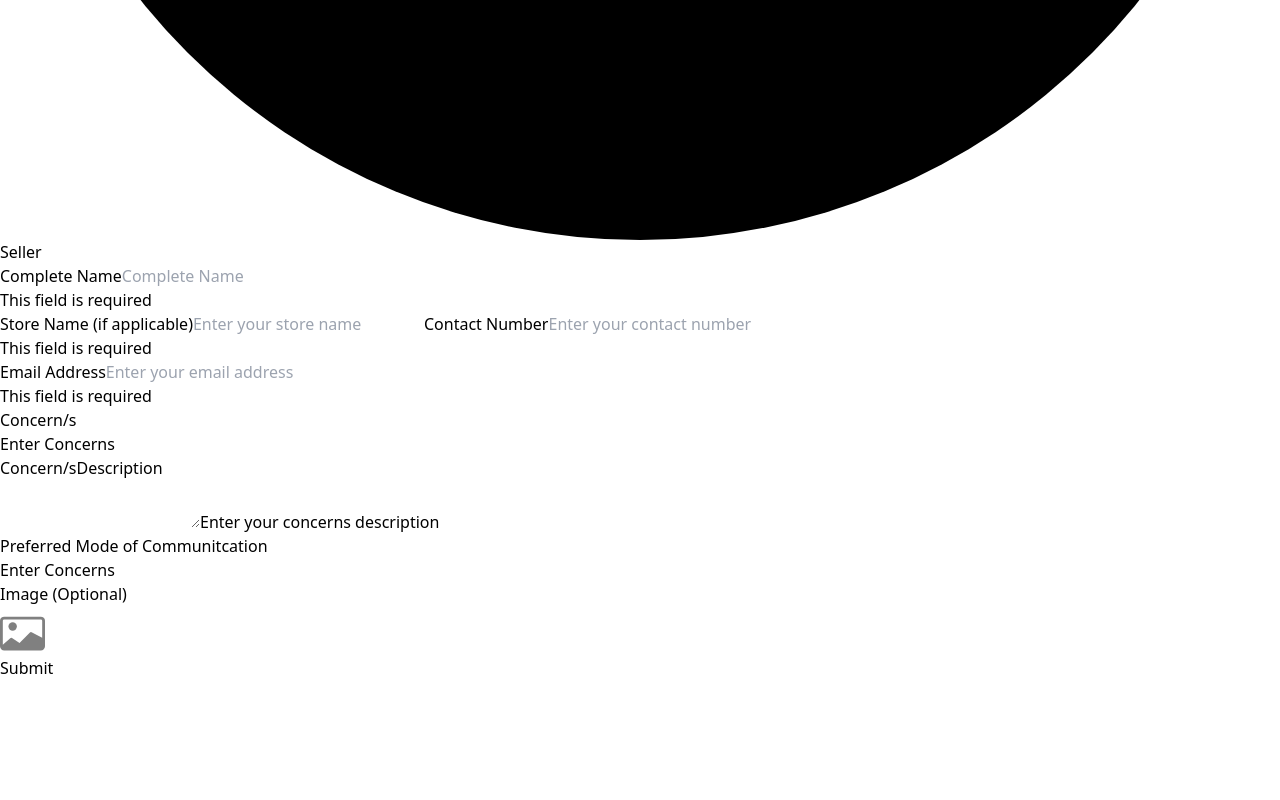
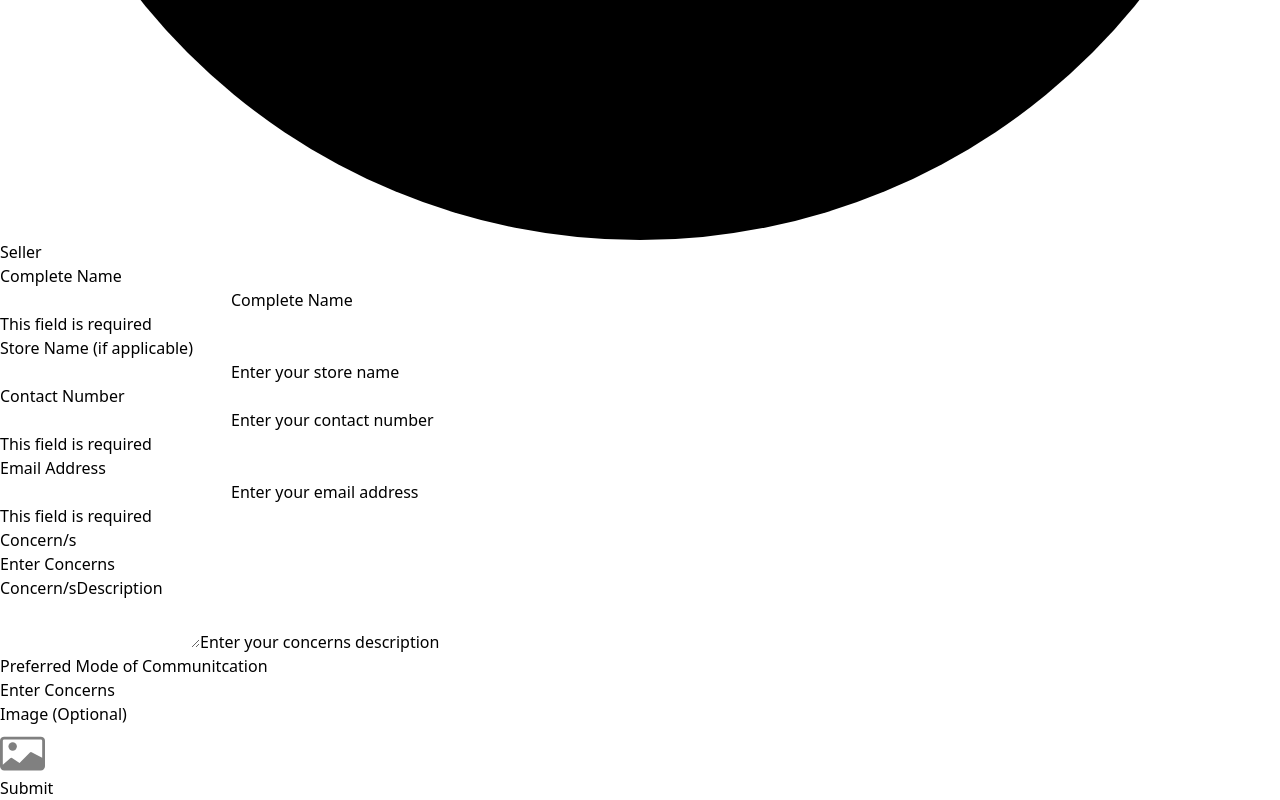
Before and after one commit to ron-thecertifiedbomb/hub2home, a React (Vite) app: page / in a window 1280 px wide. Shown: the part 2584-3384 px from the top of the page. Before the commit the page ends 3264 px from the top, so only its background shows below. Built offline with nearby package versions, Linux system fonts and the light colour scheme; a web font is replaced by a local one; what @material-tailwind/react would draw is missing.

Commit message:
fixed layout

```diff
--- a/src/components/Form/Form.jsx
+++ b/src/components/Form/Form.jsx
@@ -1,6 +1,6 @@
 import React, { useState, useEffect } from "react";
 import { Radio } from "@material-tailwind/react";
-import { Select, Option, Textarea } from "@material-tailwind/react";
+import { Select, Option, Textarea, Input } from "@material-tailwind/react";
 import { BsCardImage } from "react-icons/bs";
 
 const Form = () => {
@@ -21,7 +21,6 @@
     setContactNumber("");
     setEmailAddress("");
   }, [errorName, errorContactNumber, errorEmailAddress]);
-
 
   const handleSubmit = (e) => {
     e.preventDefault();
@@ -48,36 +47,38 @@
     seterrorEmailAddress(false);
   };
 
-
-
   return (
     <form
       onSubmit={handleSubmit}
-      className=" p-5 pt-[70px] mb-40 max-w-[1140px] w-full m-auto  md:p-2px lg:pt-[86px]"
+      className=" p-5 pt-[70px] mb-40 max-w-[1020px] w-full m-auto  md:p-2px lg:pt-[86px]"
     >
       <h1 className=" font-Roboto font-bold text-[18px]">I am a</h1>
 
-      <div className="flex sm:gap-20 md:gap-35 mt-[15px] mb-[15px]">
-        <div className="flex sm:gap-2 justify-center items-center md:gap-5">
+      <div className="flex sm:gap-25 md:gap-[35px] mt-[15px] mb-[15px]">
+        <div className="flex sm:gap-1 justify-center items-center md:gap-2">
           <Radio id="red" name="color" color="red" /> <label>Buyer</label>
         </div>
-        <div className="flex sm:gap-2 justify-center items-center md:gap-5">
+        <div className="flex sm:gap-2 justify-center items-center md:gap-3">
           <Radio id="red" name="color" color="red" /> <label>Seller</label>
         </div>
       </div>
 
+      <div className="flex flex-col w-full gap-2 mt-5 mb-1">
         <label className=" font-Roboto font-bold text-[18px]">
           Complete Name
         </label>
-      <input
-        className=" mt-[12px] shadow appearance-none border border-red-500 rounded w-full h-[45px] py-2 px-3 text-gray-700 mb-3 leading-tight focus:outline-none focus:shadow-outline"
-        id="name"
+        <Input
+          color="red"
+          size="md"
+          label="Complete Name"
+          id="email address"
           type="text"
-        placeholder="Complete Name"
           value={name}
           onChange={(e) => setName(e.target.value)}
           onFocus={handleFocus}
         />
+      </div>
+
       {errorName ? (
         <p class=" text-red-500 text-xs italic mb-5">This field is required</p>
       ) : (
@@ -86,31 +87,37 @@
         </p>
       )}
 
+      <div className="flex flex-col w-full gap-2 mt-5 mb-10">
         <label className=" font-Roboto font-bold text-[18px]">
           Store Name (if applicable)
         </label>
-      <input
-        className=" mt-[12px] mb-[51px] mb-shadow appearance-none border border-red-500 rounded w-full h-[45px] py-2 px-3 text-gray-700  leading-tight focus:outline-none focus:shadow-outline"
-        id="name"
+        <Input
+          color="red"
+          size="md"
+          label="Enter your store name"
+          id="email address"
           type="text"
-        placeholder="Enter your store name"
           value={storeName}
           onChange={(e) => setStoreName(e.target.value)}
           onFocus={handleFocus}
         />
+      </div>
 
+      <div className="flex flex-col w-full gap-2 mt-5 mb-1">
         <label className=" font-Roboto font-bold text-[18px]">
           Contact Number
         </label>
-      <input
-        className=" mt-[12px] shadow appearance-none border border-red-500 rounded w-full h-[45px] py-2 px-3 text-gray-700 mb-3 leading-tight focus:outline-none focus:shadow-outline"
-        id="contact-number"
-        type="number"
-        placeholder="Enter your contact number"
+        <Input
+          color="red"
+          size="md"
+          label="Enter your contact number"
+          id="email address"
+          type="text"
           value={contactNumber}
           onChange={(e) => setContactNumber(e.target.value)}
           onFocus={handleFocus}
         />
+      </div>
       {errorContactNumber ? (
         <p class=" text-red-500 text-xs italic mb-5">This field is required</p>
       ) : (
@@ -119,30 +126,33 @@
         </p>
       )}
 
+      <div className="flex flex-col w-full gap-2 mt-5 mb-1">
         <label className=" font-Roboto font-bold text-[18px]">
           Email Address
         </label>
-      <input
-        className="  mt-[12px] shadow appearance-none border border-red-500 rounded w-full h-[45px] py-2 px-3 text-gray-700 mb-3 leading-tight focus:outline-none focus:shadow-outline"
+        <Input
+          color="red"
+          size="md"
+          label="Enter your email address"
           id="email address"
           type="text"
-        placeholder="Enter your email address"
           value={emailAddress}
           onChange={(e) => setEmailAddress(e.target.value)}
           onFocus={handleFocus}
         />
+      </div>
+
       {errorEmailAddress ? (
         <p class=" text-red-500 text-xs italic mb-5">This field is required</p>
       ) : (
-        <p class="invisible text-red-500 text-xs italic mb-5">
+        <p class="invisible text-red-500 text-xs italic mb-5 ">
           This field is required
         </p>
       )}
 
-      <div className="flex flex-col w-full gap-6 mb-5">
+      <div className="flex flex-col w-full gap-3 mb-5">
         <label className=" font-Roboto font-bold text-[18px]">Concern/s</label>
-
-        <Select label="Enter Concerns" error>
+        <Select color="red" label="Enter Concerns">
           <Option>Product Desctiption</Option>
           <Option>Store Information</Option>
           <Option>Warranty</Option>
@@ -153,22 +163,22 @@
         </Select>
       </div>
 
+      <div className="flex flex-col w-full gap-3 mt-5 mb-5">
         <label className=" font-Roboto font-bold text-[18px]">
           Concern/sDescription
         </label>
 
-      <div className="flex flex-col w-full mt-5">
-        <Textarea label="Enter your concerns description" error />
+        <Textarea color="red" label="Enter your concerns description" />
       </div>
 
-      <div className="flex flex-col w-full gap-6 mb-5">
+      <div className="flex flex-col w-full gap-3 mt-5 mb-10">
         <label className=" font-Roboto font-bold text-[18px]">
           Preferred Mode of Communitcation
         </label>
 
-        <Select label="Enter Concerns" error>
+        <Select color="red" label="Enter Concerns">
           <Option>Phone Call</Option>
-          <Option>Tet Message</Option>
+          <Option>Text Message</Option>
           <Option>Email</Option>
         </Select>
       </div>
@@ -180,7 +190,7 @@
         style={{ color: "grey", fontSize: "45px", marginTop: "5px" }}
       />
 
-      <div className="flex w-full justify-end mt-10">
+      <div className="flex w-full justify-end mt-[60px]  border-gray-600 border-t-2 border-dashed border-spacing-1.5  pt-[60px] ">
         <button
           type="submit"
           className="w-[180px] h-[52px] bg-[#f02f1b]  rounded-md text-white"
--- a/src/components/NavBar/NavBar.jsx
+++ b/src/components/NavBar/NavBar.jsx
@@ -3,7 +3,7 @@
 
 const NavBar = () => {
   return (
-    <section className="w-full bg-[#FFF7F3] h-[56px] fixed">
+    <section className="w-full bg-[#FFF7F3] h-[56px] fixed z-10">
       <nav className=" flex  max-w-[1140px] w-full h-[47px] justify-between items-center m-auto p-3 bg-[#FFF7F3] mt-2 fixed top-0 left-0 right-0">
         <img src={Logo} alt="logo" className='w-[150px] md:w-[204px]'></img>
 
```
Lines whose indentation alone changed are shown as unchanged.
